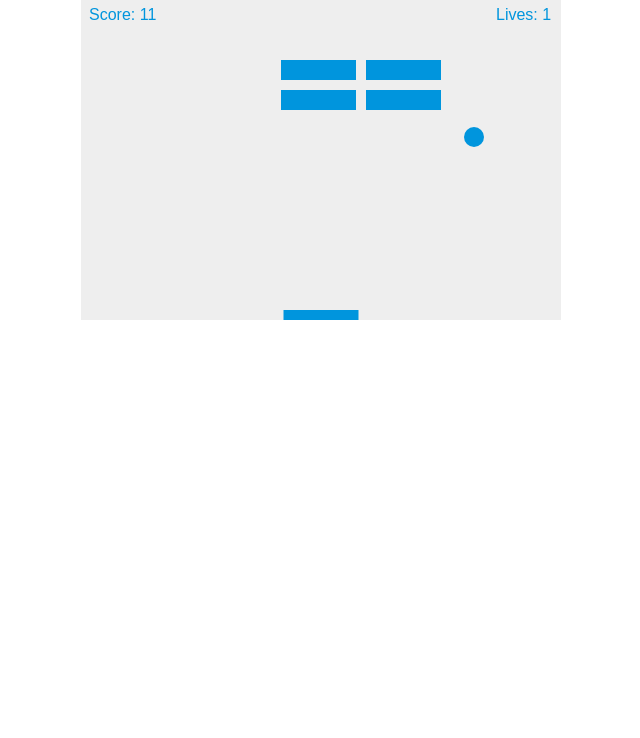
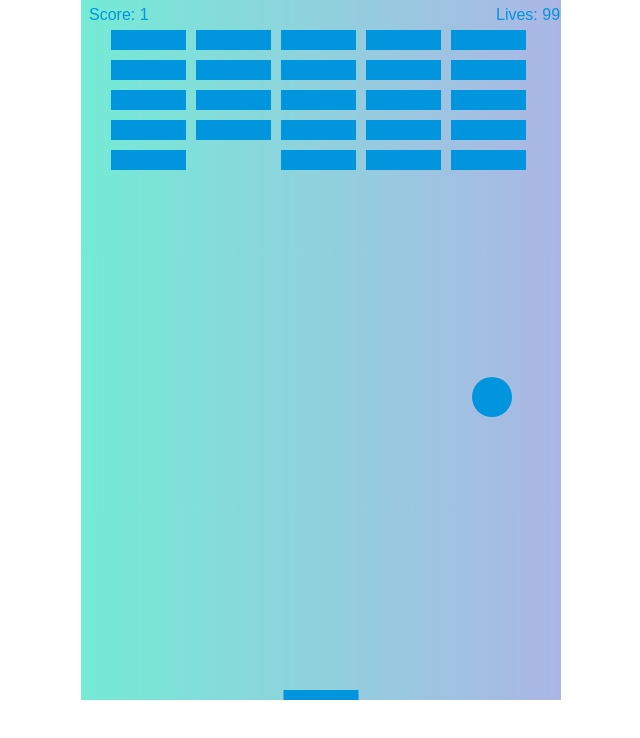
Before and after one commit to Prones94/2D-BreakOut, a website: page index.html in a window 1280 px wide. Shown: the whole page, without its empty margins (319-959 px from the left). Drawn offline with Linux system fonts and the light colour scheme.

Commit message:
[add] ESLint using npm, using AirBnB as guide

```diff
--- a/assets/style.css
+++ b/assets/style.css
@@ -4,7 +4,9 @@
 }
 
 canvas {
-    background: #eee;
+    background: #74ebd5;
+    background: -webkit-linear-gradient(to right, #74ebd5, #acb6e5);
+    background: linear-gradient(to right, #74ebd5, #acb6e5);
     display: block;
     margin: 0 auto;
 }
--- a/index.html
+++ b/index.html
@@ -9,7 +9,7 @@
 </head>
 <body>
 
-    <canvas id="myCanvas" width="480" height="320"></canvas>
+    <canvas id="myCanvas" width="480" height="700"></canvas>
 
 
     <script src="script.js"></script>
--- a/script.js
+++ b/script.js
@@ -1,59 +1,60 @@
+/* eslint-disable no-alert */
 // Variable Declarations
 const canvas = document.getElementById('myCanvas');
 const ctx = canvas.getContext('2d');
-let x = canvas.width/2;
-let y = canvas.height-30;
+let x = canvas.width / 2;
+let y = canvas.height - 30;
 let dx = 2;
 let dy = -2;
-let ballRadius = 10;
-let paddleWidth = 75;
-let paddleHeight = 10;
-let paddleX = (canvas.width-paddleWidth) / 2;
-var rightPressed = false;
-var leftPressed = false;
-let brickRowCount = 3;
-let brickColumnCount = 5;
-let brickWidth = 75;
-let brickHeight = 20;
-let brickPadding = 10;
-let brickOffsetTop = 30;
-let brickOffsetLeft = 30;
+const ballRadius = 20;
+const paddleWidth = 75;
+const paddleHeight = 10;
+let paddleX = (canvas.width - paddleWidth) / 2;
+let rightPressed = false;
+let leftPressed = false;
+const brickRowCount = 5;
+const brickColumnCount = 5;
+const brickWidth = 75;
+const brickHeight = 20;
+const brickPadding = 10;
+const brickOffsetTop = 30;
+const brickOffsetLeft = 30;
 let score = 0;
-let lives = 3;
+let lives = 1000;
 
-var bricks = [];
-for(var c = 0; c < brickColumnCount; c++){
+const bricks = [];
+for (let c = 0; c < brickColumnCount; c += 1) {
   bricks[c] = [];
-    for(var r= 0; r < brickColumnCount; r++){
-        bricks[c][r] = {x:0, y:0, status: 1};
+  for (let r = 0; r < brickColumnCount; r += 1) {
+    bricks[c][r] = { x: 0, y: 0, status: 1 };
   }
-};
+}
 
 // draw Ball
-function drawBall(){
+function drawBall() {
   ctx.beginPath();
-    ctx.arc(x, y, ballRadius, 0, Math.PI*2);
+  ctx.arc(x, y, ballRadius, 0, Math.PI * 2);
   ctx.fillStyle = '#0095DD';
   ctx.fill();
   ctx.closePath();
-};
+}
 
 // Draw Paddle
-function drawPaddle(){
+function drawPaddle() {
   ctx.beginPath();
   ctx.rect(paddleX, canvas.height - paddleHeight, paddleWidth, paddleHeight);
   ctx.fillStyle = '#0095DD';
   ctx.fill();
   ctx.closePath();
-};
+}
 
 // Draw Bricks
-function drawBricks(){
-    for(var c = 0; c < brickColumnCount; c++){
-        for (var r= 0; r< brickRowCount; r++){
-            if(bricks[c][r].status == 1){
-            var brickX = (c*(brickWidth + brickPadding)) + brickOffsetLeft;
-            var brickY = (r*(brickHeight + brickPadding)) + brickOffsetTop;
+function drawBricks() {
+  for (let c = 0; c < brickColumnCount; c += 1) {
+    for (let r = 0; r < brickRowCount; r += 1) {
+      if (bricks[c][r].status === 1) {
+        const brickX = (c * (brickWidth + brickPadding)) + brickOffsetLeft;
+        const brickY = (r * (brickHeight + brickPadding)) + brickOffsetTop;
         bricks[c][r].x = brickX;
         bricks[c][r].y = brickY;
         ctx.beginPath();
@@ -67,20 +68,39 @@ function drawBricks(){
 }
 
 // draw Score Board
-function drawScore(){
+function drawScore() {
   ctx.font = '16px Arial';
   ctx.fillStyle = '#0095DD';
-    ctx.fillText('Score: ' + score, 8, 20);
-};
+  ctx.fillText(`Score: ${score}`, 8, 20);
+}
 
 // draw Lives
-function drawLives(){
+function drawLives() {
   ctx.font = '16px Arial';
   ctx.fillstyle = '#0095DD';
-    ctx.fillText('Lives: ' + lives, canvas.width - 65, 20);
+  ctx.fillText(`Lives: ${lives}`, canvas.width - 65, 20);
 }
 
-// draw function with interval timer of 10 seconds
+// draw function
+// Collision Detection with Bricks & Ball
+function collisionDetection() {
+  for (let c = 0; c < brickColumnCount; c += 1) {
+    for (let r = 0; r < brickRowCount; r += 1) {
+      const b = bricks[c][r];
+      if (b.status === 1) {
+        if (x > b.x && x < b.x + brickWidth && y > b.y && y < b.y + brickHeight) {
+          dy = -dy;
+          b.status = 0;
+          score += 1;
+          if (score === brickRowCount * brickColumnCount) {
+            alert('Congratulations, You Win!');
+            document.location.reload();
+          }
+        }
+      }
+    }
+  }
+}
 function draw() {
   ctx.clearRect(0, 0, canvas.width, canvas.height);
   drawBricks();
@@ -91,32 +111,32 @@ function draw() {
   collisionDetection();
   x += dx;
   y += dy;
-    if(x + dx > canvas.width-ballRadius || x + dx < ballRadius) {
-        dx = -dx
+  if (x + dx > canvas.width - ballRadius || x + dx < ballRadius) {
+    dx = -dx;
   }
-    if (y + dy < ballRadius){
-        dy = -dy
-    } else if(y + dy > canvas.height-ballRadius) {
-        if(x > paddleX && x < paddleX + paddleWidth){
-            dy = -dy
+  if (y + dy < ballRadius) {
+    dy = -dy;
+  } else if (y + dy > canvas.height - ballRadius) {
+    if (x > paddleX && x < paddleX + paddleWidth) {
+      dy = -dy;
     } else {
-            lives--;
-            if(!lives){
+      lives -= 1;
+      if (!lives) {
         alert('Game Over!');
         document.location.reload();
       } else {
-                x = canvas.width/2;
+        x = canvas.width / 2;
         y = canvas.height - 30;
         dx = 3;
         dy = -3;
-                paddleX = (canvas.width - paddleWidth)/2;
+        paddleX = (canvas.width - paddleWidth) / 2;
       }
     }
   }
 
-    if(rightPressed && paddleX < canvas.width - paddleWidth) {
+  if (rightPressed && paddleX < canvas.width - paddleWidth) {
     paddleX += 7;
-    } else if(leftPressed && paddleX > 0) {
+  } else if (leftPressed && paddleX > 0) {
     paddleX -= 7;
   }
   x += dx;
@@ -124,54 +144,33 @@ function draw() {
   requestAnimationFrame(draw);
 }
 
-// Collision Detection with Bricks & Ball
-function collisionDetection(){
-    for(var c = 0; c < brickColumnCount; c++){
-        for(var r = 0; r < brickRowCount; r++){
-            var b = bricks[c][r];
-            if(b.status == 1){
-                if(x > b.x && x < b.x + brickWidth && y > b.y && y < b.y + brickHeight){
-                    dy = -dy;
-                    b.status = 0;
-                    score++;
-                    if(score ==brickRowCount * brickColumnCount){
-                        alert('Congratulations, You Win!');
-                        document.location.reload();
-                    }
-                }
-            }
-        }
-    }
-}
 
 // These control the event handlers for keyboard presses left + right
 function keyDownHandler(e) {
-    if(e.key == "Right" || e.key == "ArrowRight") {
+  if (e.key === 'Right' || e.key === 'ArrowRight') {
     rightPressed = true;
-    }
-    else if(e.key == "Left" || e.key == "ArrowLeft") {
+  } else if (e.key === 'Left' || e.key === 'ArrowLeft') {
     leftPressed = true;
   }
 }
 
 function keyUpHandler(e) {
-    if(e.key == "Right" || e.key == "ArrowRight") {
+  if (e.key === 'Right' || e.key === 'ArrowRight') {
     rightPressed = false;
-    }
-    else if(e.key == "Left" || e.key == "ArrowLeft") {
+  } else if (e.key === 'Left' || e.key === 'ArrowLeft') {
     leftPressed = false;
   }
 }
-document.addEventListener("keydown", keyDownHandler, false);
-document.addEventListener("keyup", keyUpHandler, false);
+document.addEventListener('keydown', keyDownHandler, false);
+document.addEventListener('keyup', keyUpHandler, false);
 
 // Mouse Movement Event Listener
+function mouseMoveHandler(e) {
+  const relativeX = e.clientX - canvas.offsetLeft;
+  if (relativeX > 0 && relativeX < canvas.width) {
+    paddleX = relativeX - paddleWidth / 2;
+  }
+}
 document.addEventListener('mousemove', mouseMoveHandler, false);
-function mouseMoveHandler(e){
-    var relativeX = e.clientX - canvas.offsetLeft;
-    if(relativeX > 0 && relativeX < canvas.width){
-        paddleX = relativeX - paddleWidth/2
-    }
-};
 
 draw();
```
Also changed, not shown: package.json (added, +26 -0 lines), .eslintrc.js (added), 1 other file. Lines whose indentation alone changed are shown as unchanged.
